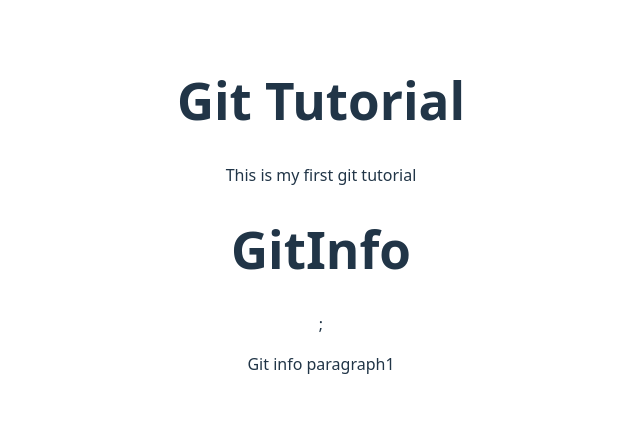
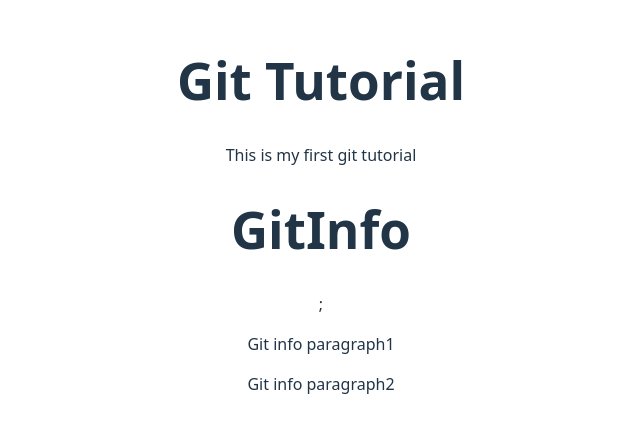
Before and after one commit to fikilek/git1, a React (Vite) app: page / in a window 1280 px wide. Shown: the part 185-618 px from the top of the page, without its empty margins (319-959 px from the left). Built offline with nearby package versions, Linux system fonts and the light colour scheme.

Commit message:
Added GitInfo paragraph 2

```diff
--- a/src/components/GitInfo.jsx
+++ b/src/components/GitInfo.jsx
@@ -4,6 +4,7 @@ const GitInfo = () => {
 	return (
 		<>
 			<h1>GitInfo</h1>;<p>Git info paragraph1</p>
+			<p>Git info paragraph2</p>
 		</>
 	);
 };
```
